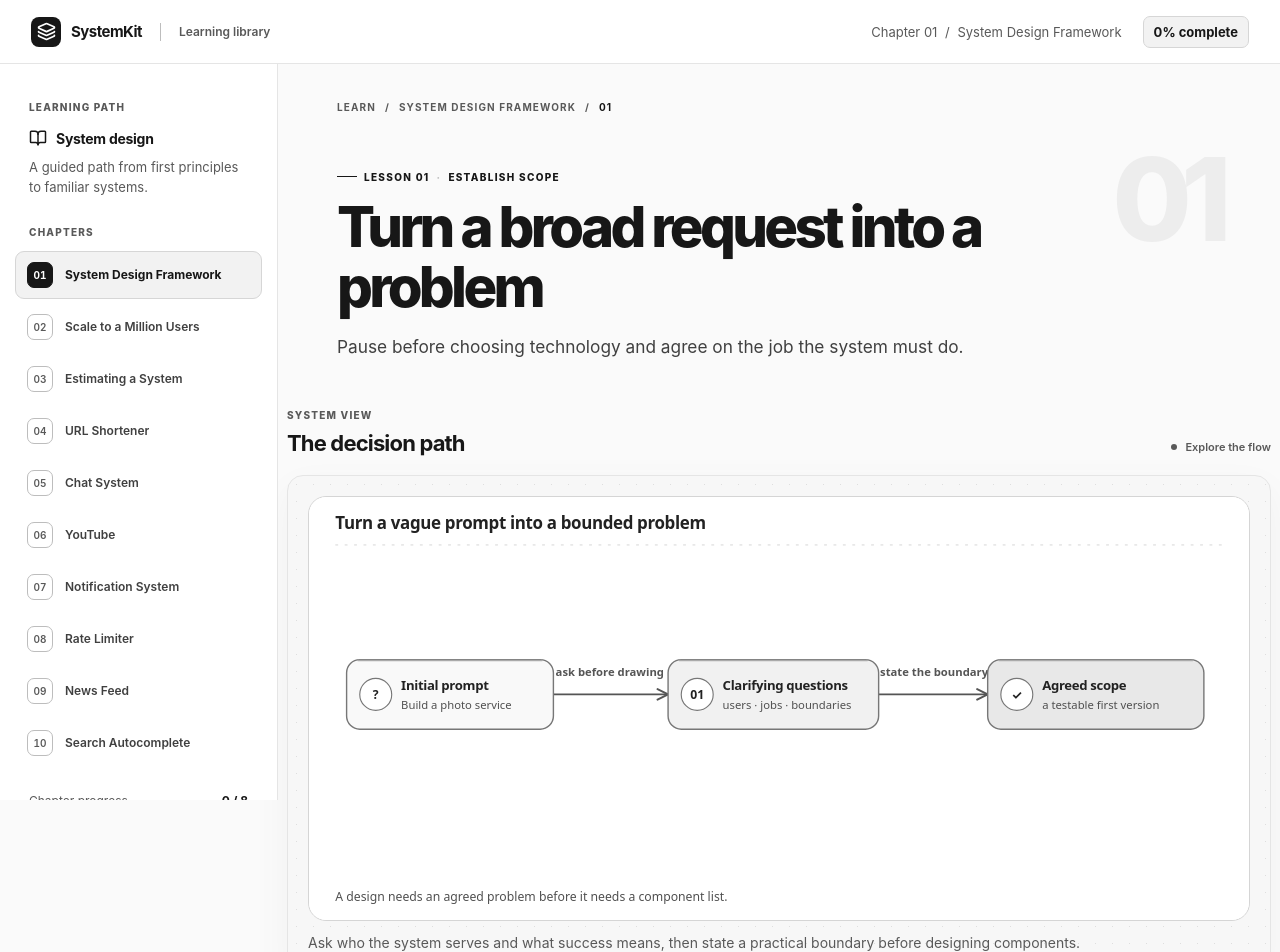
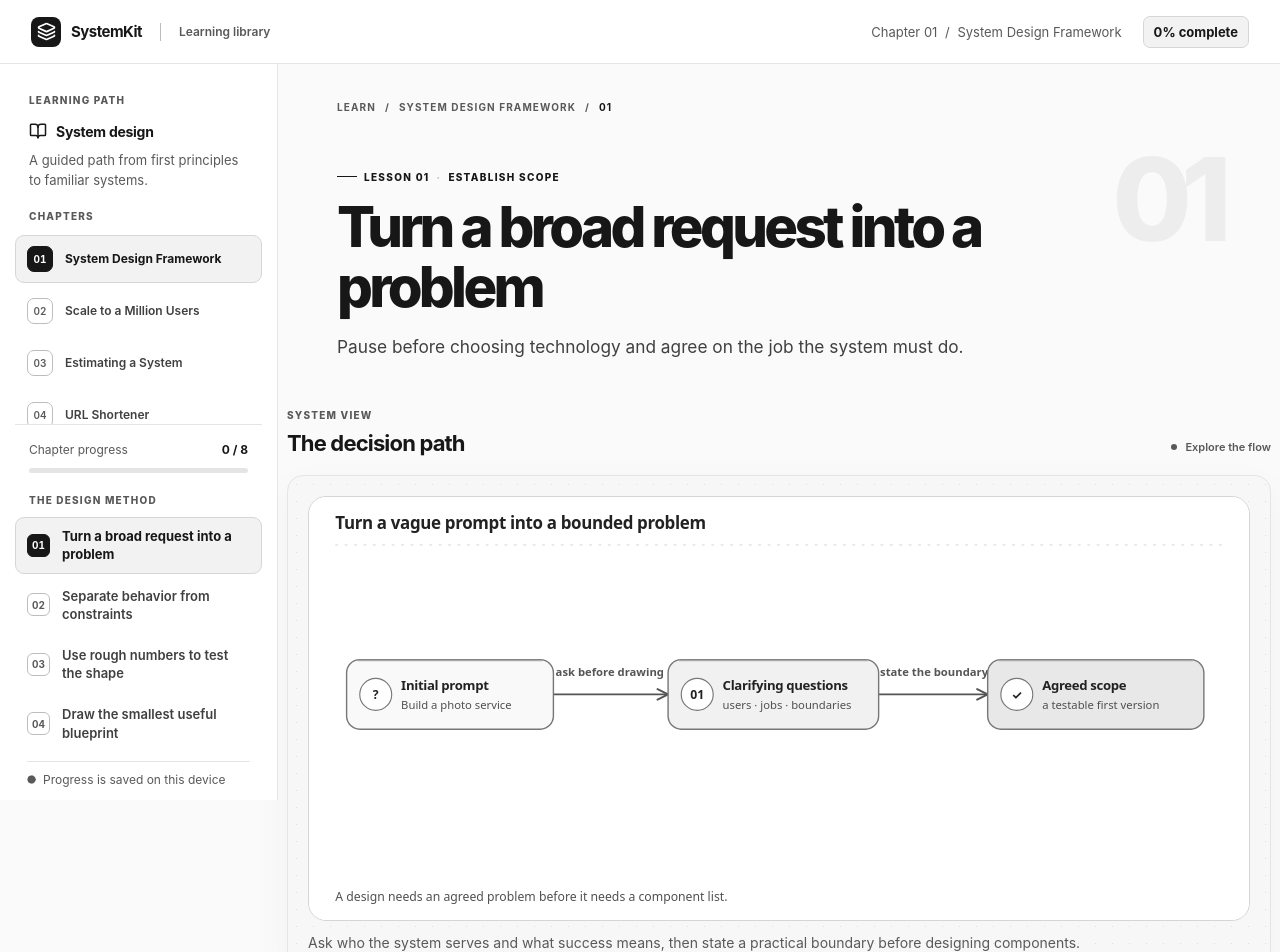
Before and after one commit to arboydev27/systemkit, a Next.js app: page / in a window 1280 px wide. Shown: the top 952 px of the page. Built offline with nearby package versions, Linux system fonts and the light colour scheme.

Commit message:
Connect five chapters to learning path

```diff
--- a/src/app/globals.css
+++ b/src/app/globals.css
@@ -61,26 +61,27 @@ button svg { flex: none; }
 .icon-button:hover { background: var(--surface-soft); }
 .menu-button { display: none; }
 
-.sidebar { position: fixed; top: 64px; bottom: 0; left: 0; z-index: 20; width: 278px; background: var(--surface); border-right: 1px solid var(--line); overflow-y: auto; }
-.sidebar-inner { min-height: 100%; display: flex; flex-direction: column; padding: 31px 15px 19px; }
+.sidebar { position: fixed; top: 64px; bottom: 0; left: 0; z-index: 20; width: 278px; background: var(--surface); border-right: 1px solid var(--line); overflow: hidden; }
+.sidebar-inner { height: 100%; min-height: 0; display: flex; flex-direction: column; padding: 24px 15px 13px; }
 .sidebar-head { padding: 0 14px; }
 .section-label, .nav-overline, .chapter-card-label, .section-kicker { color: var(--muted); font-size: 10px; line-height: 1.4; letter-spacing: .12em; font-weight: 800; }
 .sidebar-title { display: flex; align-items: center; gap: 9px; margin-top: 14px; font-size: 14px; font-weight: 750; letter-spacing: -.02em; }
 .sidebar-title svg { color: var(--accent); }
 .sidebar-head p { margin: 10px 0 0; color: var(--muted); font-size: 13px; line-height: 1.55; }
-.chapter-navigation { display: grid; gap: 4px; margin-top: 28px; }
+.chapter-navigation { display: grid; align-content: start; flex: 0 1 auto; gap: 4px; min-height: 108px; max-height: 27vh; margin-top: 19px; padding-bottom: 8px; overflow-y: auto; overscroll-behavior: contain; scrollbar-width: thin; border-bottom: 1px solid var(--line); }
+.chapter-navigation .nav-overline, .step-navigation .nav-overline { position: sticky; top: 0; z-index: 1; background: var(--surface); }
 .chapter-navigation .nav-overline { padding-bottom: 8px; }
 .chapter-link { display: flex; align-items: center; gap: 12px; width: 100%; min-height: 48px; padding: 8px 11px; border: 1px solid transparent; border-radius: 9px; background: transparent; color: var(--ink-soft); text-align: left; font-size: 12px; font-weight: 620; line-height: 1.35; }
 .chapter-link:hover { background: var(--surface-soft); color: var(--ink); }
 .chapter-link.is-active { border-color: var(--accent-line); background: var(--accent-tint); color: var(--accent); font-weight: 750; }
 .chapter-link-number { display: grid; place-items: center; flex: none; width: 26px; height: 26px; border: 1px solid var(--line-strong); border-radius: 7px; background: var(--surface); color: var(--muted); font-size: 10px; font-variant-numeric: tabular-nums; }
 .chapter-link.is-active .chapter-link-number { border-color: var(--accent); background: var(--accent); color: var(--on-accent); }
-.progress-block { margin: 26px 14px 31px; }
+.progress-block { flex: none; margin: 17px 14px 20px; }
 .progress-label { display: flex; align-items: center; justify-content: space-between; font-size: 12px; color: var(--muted); }
 .progress-label strong { color: var(--ink); font-size: 12px; }
 .progress-track { height: 5px; margin-top: 11px; overflow: hidden; background: var(--line); border-radius: 50px; }
 .progress-track > span { display: block; height: 100%; background: var(--accent); border-radius: inherit; transition: width .25s ease; }
-.step-navigation { flex: 1; }
+.step-navigation { flex: 1; min-height: 0; padding-bottom: 2px; overflow-y: auto; overscroll-behavior: contain; scrollbar-width: thin; }
 .nav-overline { display: block; padding: 0 14px 10px; }
 .step-navigation ol { list-style: none; margin: 0; padding: 0; }
 .step-navigation li + li { margin-top: 3px; }
@@ -89,7 +90,7 @@ button svg { flex: none; }
 .step-link.is-active { background: var(--accent-tint); border-color: var(--accent-line); color: var(--accent); font-weight: 720; }
 .step-index { display: grid; place-items: center; flex: none; width: 23px; height: 23px; border: 1px solid var(--line-strong); border-radius: 6px; color: var(--muted); background: var(--surface); font-size: 10px; font-weight: 700; font-variant-numeric: tabular-nums; }
 .is-active .step-index { background: var(--accent); color: var(--on-accent); border-color: var(--accent); }
-.sidebar-foot { display: flex; align-items: center; gap: 7px; margin: 28px 12px 0; padding-top: 18px; border-top: 1px solid var(--line); color: var(--muted); font-size: 12px; }
+.sidebar-foot { display: flex; flex: none; align-items: center; gap: 7px; margin: 12px 12px 0; padding-top: 10px; border-top: 1px solid var(--line); color: var(--muted); font-size: 12px; }
 .sidebar-foot-icon { display: grid; place-items: center; color: var(--muted); }
 
 .main-content { margin-left: 278px; padding-top: 64px; }
--- a/src/app/layout.tsx
+++ b/src/app/layout.tsx
@@ -4,7 +4,7 @@ import "./globals.css";
 export const metadata: Metadata = {
   title: "SystemKit — Learn System Design",
   description:
-    "A visual, hands-on path through system design fundamentals, estimation, URL shortening, chat, video, notifications, rate limiting, news feeds, and search autocomplete.",
+    "A visual, hands-on path through system design fundamentals, familiar products, distributed storage, data placement, unique IDs, file sync, and web discovery.",
   icons: { icon: "/favicon.svg" },
 };
 
--- a/src/components/LearningExperience.tsx
+++ b/src/components/LearningExperience.tsx
@@ -25,6 +25,10 @@ import { NotificationDiagram } from "./NotificationDiagram";
 import { RateLimiterDiagram } from "./RateLimiterDiagram";
 import { NewsFeedDiagram } from "./NewsFeedDiagram";
 import { AutocompleteDiagram } from "./AutocompleteDiagram";
+import { KeyValueDiagram } from "./KeyValueDiagram";
+import { FoundationDiagram } from "./FoundationDiagram";
+import { GoogleDriveDiagram } from "./GoogleDriveDiagram";
+import { WebCrawlerDiagram } from "./WebCrawlerDiagram";
 
 const LessonDiagram = memo(ArchitectureDiagram);
 const MethodDiagram = memo(FrameworkDiagram);
@@ -36,6 +40,10 @@ const DeliveryDiagram = memo(NotificationDiagram);
 const TrafficDiagram = memo(RateLimiterDiagram);
 const FeedDiagram = memo(NewsFeedDiagram);
 const SearchDiagram = memo(AutocompleteDiagram);
+const StoreDiagram = memo(KeyValueDiagram);
+const PlacementDiagram = memo(FoundationDiagram);
+const FileDiagram = memo(GoogleDriveDiagram);
+const CrawlDiagram = memo(WebCrawlerDiagram);
 
 const ACTIVE_CHAPTER_KEY = "systemkit:active-chapter:v1";
 
@@ -104,6 +112,10 @@ export function LearningExperience() {
   const headingRef = useRef<HTMLHeadingElement>(null);
   const questionHeadingRef = useRef<HTMLHeadingElement>(null);
   const firstOptionRef = useRef<HTMLButtonElement>(null);
+  const chapterNavigationRef = useRef<HTMLElement>(null);
+  const activeChapterLinkRef = useRef<HTMLButtonElement>(null);
+  const stepNavigationRef = useRef<HTMLElement>(null);
+  const activeStepLinkRef = useRef<HTMLButtonElement>(null);
 
   useEffect(() => {
     let initialChapter = chapters[0];
@@ -130,6 +142,26 @@ export function LearningExperience() {
       // The lesson stays usable in browsers that block local storage.
     }
   }, [progress, activeStepId, ready, chapter]);
+
+  useEffect(() => {
+    if (!ready) return;
+    const navigation = chapterNavigationRef.current;
+    const activeLink = activeChapterLinkRef.current;
+    if (!navigation || !activeLink) return;
+    const list = navigation.getBoundingClientRect();
+    const active = activeLink.getBoundingClientRect();
+    navigation.scrollTop += active.top - list.top - (list.height - active.height) / 2;
+  }, [chapter.id, ready]);
+
+  useEffect(() => {
+    if (!ready) return;
+    const navigation = stepNavigationRef.current;
+    const activeLink = activeStepLinkRef.current;
+    if (!navigation || !activeLink) return;
+    const list = navigation.getBoundingClientRect();
+    const active = activeLink.getBoundingClientRect();
+    navigation.scrollTop += active.top - list.top - (list.height - active.height) / 2;
+  }, [activeStepId, chapter.id, ready]);
 
   useEffect(() => {
     function onKeyDown(event: KeyboardEvent) {
@@ -274,10 +306,10 @@ export function LearningExperience() {
             <p>A guided path from first principles to familiar systems.</p>
           </div>
 
-          <nav className="chapter-navigation" aria-label="Chapters">
+          <nav ref={chapterNavigationRef} className="chapter-navigation" aria-label="Chapters">
             <span className="nav-overline">CHAPTERS</span>
             {chapters.map((item) => (
-              <button key={item.id} type="button" className={`chapter-link ${item.id === chapter.id ? "is-active" : ""}`}
+              <button key={item.id} ref={item.id === chapter.id ? activeChapterLinkRef : undefined} type="button" className={`chapter-link ${item.id === chapter.id ? "is-active" : ""}`}
                 aria-current={item.id === chapter.id ? "page" : undefined} onClick={() => selectChapter(item.id)}>
                 <span className="chapter-link-number">{item.number}</span><span>{item.title}</span>
               </button>
@@ -289,7 +321,7 @@ export function LearningExperience() {
             <div className="progress-track"><span style={{ width: `${completionPercentage}%` }} /></div>
           </div>
 
-          <nav className="step-navigation" aria-label="Lessons">
+          <nav ref={stepNavigationRef} className="step-navigation" aria-label="Lessons">
             <span className="nav-overline">{chapter.lessonLabel}</span>
             <ol>
               {steps.map((item, index) => {
@@ -299,6 +331,7 @@ export function LearningExperience() {
                   <li key={item.id}>
                     <button
                       type="button"
+                      ref={active ? activeStepLinkRef : undefined}
                       className={`step-link ${active ? "is-active" : ""}`}
                       aria-current={active ? "step" : undefined}
                       onClick={() => selectStep(item.id)}
@@ -350,6 +383,11 @@ export function LearningExperience() {
                 chapter.id === "rate-limiter" ? <TrafficDiagram id={step.diagramId} /> :
                 chapter.id === "news-feed" ? <FeedDiagram id={step.diagramId} /> :
                 chapter.id === "autocomplete" ? <SearchDiagram id={step.diagramId} /> :
+                chapter.id === "key-value" ? <StoreDiagram id={step.diagramId} /> :
+                chapter.id === "consistent-hashing" ? <PlacementDiagram id={step.diagramId} /> :
+                chapter.id === "unique-id" ? <PlacementDiagram id={step.diagramId} /> :
+                chapter.id === "google-drive" ? <FileDiagram id={step.diagramId} /> :
+                chapter.id === "web-crawler" ? <CrawlDiagram id={step.diagramId} /> :
                 <LessonDiagram id={step.diagramId} />}
             </div>
             <div className="diagram-footnote"><span className="diagram-footnote-icon">↗</span> {chapter.diagramHint}</div>
--- a/src/content/chapters.ts
+++ b/src/content/chapters.ts
@@ -8,10 +8,15 @@ import { notificationQuestions, notificationSteps } from "./notifications";
 import { rateLimiterQuestions, rateLimiterSteps } from "./rate-limiter";
 import { feedQuestions, feedSteps } from "./news-feed";
 import { autocompleteQuestions, autocompleteSteps } from "./autocomplete";
+import { keyValueQuestions, keyValueSteps } from "./key-value";
+import { hashingQuestions, hashingSteps } from "./consistent-hashing";
+import { uniqueIdQuestions, uniqueIdSteps } from "./unique-id";
+import { driveQuestions, driveSteps } from "./google-drive";
+import { crawlerQuestions, crawlerSteps } from "./web-crawler";
 import type { Question, Step } from "./chapter";
 
 export type Chapter = {
-  id: "framework" | "scaling" | "estimation" | "url" | "chat" | "youtube" | "notification" | "rate-limiter" | "news-feed" | "autocomplete";
+  id: "framework" | "scaling" | "estimation" | "url" | "chat" | "youtube" | "notification" | "rate-limiter" | "news-feed" | "autocomplete" | "key-value" | "consistent-hashing" | "unique-id" | "google-drive" | "web-crawler";
   number: string;
   title: string;
   lessonLabel: string;
@@ -133,4 +138,59 @@ export const chapters: Chapter[] = [
     steps: autocompleteSteps,
     questions: autocompleteQuestions,
   },
+  {
+    id: "key-value",
+    number: "11",
+    title: "Key-Value Store",
+    lessonLabel: "DISTRIBUTED STORAGE STUDY",
+    diagramHeading: "The storage path",
+    diagramHint: "Trace placement, replication, consistency, and repair.",
+    storageKey: "systemkit:key-value:v1",
+    steps: keyValueSteps,
+    questions: keyValueQuestions,
+  },
+  {
+    id: "consistent-hashing",
+    number: "12",
+    title: "Consistent Hashing",
+    lessonLabel: "DATA PLACEMENT STUDY",
+    diagramHeading: "The placement map",
+    diagramHint: "See how keys move as membership changes.",
+    storageKey: "systemkit:consistent-hashing:v1",
+    steps: hashingSteps,
+    questions: hashingQuestions,
+  },
+  {
+    id: "unique-id",
+    number: "13",
+    title: "Unique ID Generator",
+    lessonLabel: "DISTRIBUTED IDENTITY STUDY",
+    diagramHeading: "The ID path",
+    diagramHint: "Follow the bit budget and failure rules behind unique IDs.",
+    storageKey: "systemkit:unique-id:v1",
+    steps: uniqueIdSteps,
+    questions: uniqueIdQuestions,
+  },
+  {
+    id: "google-drive",
+    number: "14",
+    title: "Google Drive",
+    lessonLabel: "FILE SYNC DESIGN STUDY",
+    diagramHeading: "The file path",
+    diagramHint: "Trace upload, metadata, sync, sharing, and recovery.",
+    storageKey: "systemkit:google-drive:v1",
+    steps: driveSteps,
+    questions: driveQuestions,
+  },
+  {
+    id: "web-crawler",
+    number: "15",
+    title: "Web Crawler",
+    lessonLabel: "WEB DISCOVERY DESIGN STUDY",
+    diagramHeading: "The crawl path",
+    diagramHint: "Follow a URL from scheduling through fetching and discovery.",
+    storageKey: "systemkit:web-crawler:v1",
+    steps: crawlerSteps,
+    questions: crawlerQuestions,
+  },
 ];
```
Also changed, not shown: 1 other file (tests, documents, lock files or other folders).
